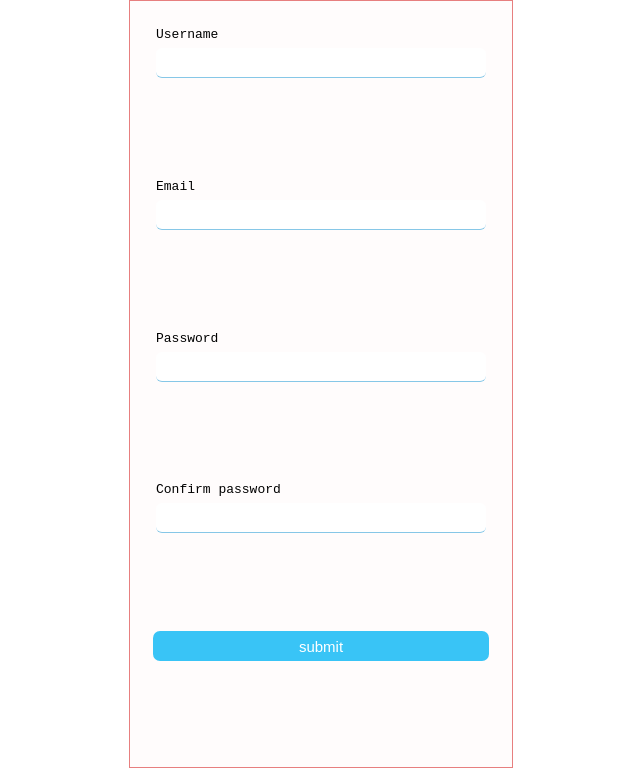
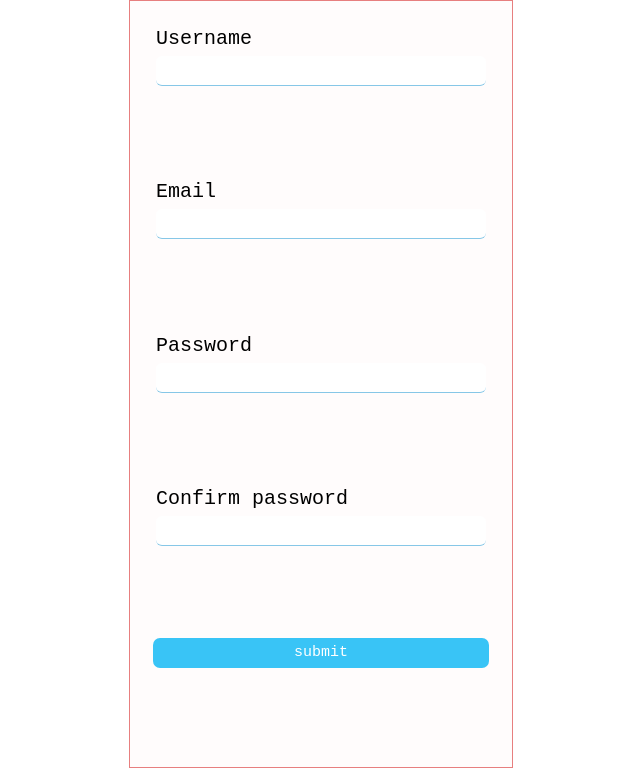
Before and after one commit to Sakthivelk47/validation, a plain HTML site: page indexfv.html in a window 1280 px wide. Shown: the part 143-917 px from the top of the page, without its empty margins (319-959 px from the left). Drawn offline with Linux system fonts and the light colour scheme.

Commit message:
Fix CSS syntax and formatting issues

```diff
--- a/indexfv.css
+++ b/indexfv.css
@@ -21,7 +21,7 @@ h1{
     padding: 20px;
 }
 #form-validate .form-group label{
-    font: size 20px;
+    font-size: 20px;
     font-family: monospace;
 }
 #form-validate .form-group{
@@ -49,6 +49,7 @@ h1{
     border: none;
     border-radius: 7px;
     font-size: 15px;
-    font-family:
+    font-family: monospace
+
 
 }
```
